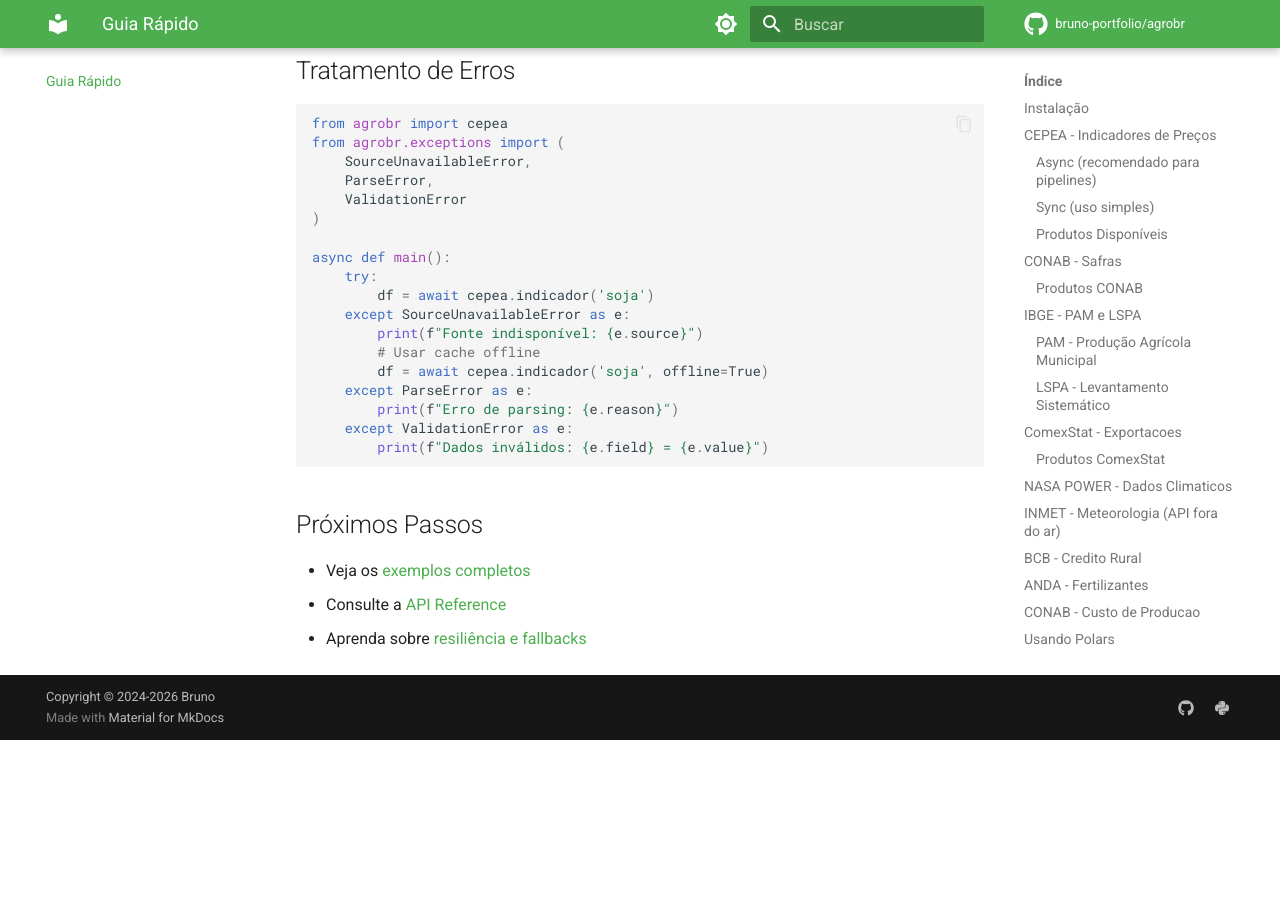
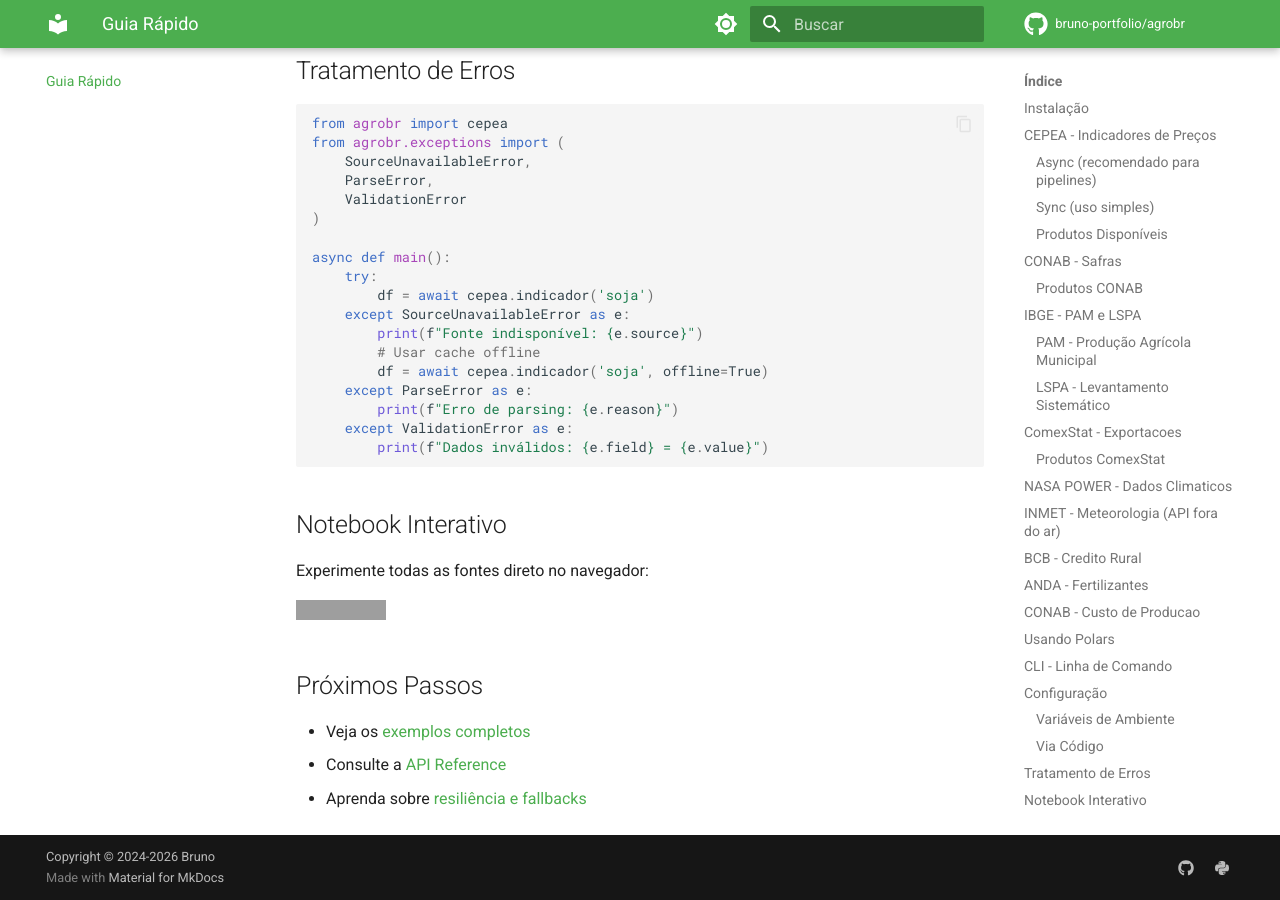
Before and after one commit to bruno-portfolio/agrobr, an MkDocs documentation site: the page built from docs/quickstart.md, in a window 1280 px wide and 900 px high, scrolled down 8429 px. Built offline with MkDocs 1.6.1 and Material for MkDocs 9.7.7, drawn with Linux system fonts in a browser that asks for light colours; comment, search, counter and statistics services are not loaded; before the commit the page ends 9169 px from its top, so only the background shows below that; grey boxes are pictures that could not be loaded.

Commit message:
docs: add Colab notebook link to landing page and docs

````diff
--- a/docs/quickstart.md
+++ b/docs/quickstart.md
@@ -404,6 +404,12 @@
         print(f"Dados inválidos: {e.field} = {e.value}")
 ```
 
+## Notebook Interativo
+
+Experimente todas as fontes direto no navegador:
+
+[![Open In Colab](https://colab.research.google.com/assets/colab-badge.svg)](https://colab.research.google.com/github/bruno-portfolio/agrobr/blob/main/examples/agrobr_demo.ipynb)
+
 ## Próximos Passos
 
 - Veja os [exemplos completos](https://github.com/bruno-portfolio/agrobr/tree/main/examples)
--- a/index.html
+++ b/index.html
@@ -705,6 +705,7 @@
     <p class="section-desc" style="margin: 0 auto 0;">MIT License. 563 testes. Documentação completa.</p>
     <div class="cta-links">
       <a href="https://www.agrobr.dev/docs/" class="cta-btn primary">Documentação →</a>
+      <a href="https://colab.research.google.com/github/bruno-portfolio/agrobr/blob/main/examples/agrobr_demo.ipynb" class="cta-btn secondary">Abrir no Colab ↗</a>
       <a href="https://github.com/bruno-portfolio/agrobr" class="cta-btn secondary">GitHub ↗</a>
       <a href="https://pypi.org/project/agrobr/" class="cta-btn secondary">PyPI ↗</a>
     </div>
````
Also changed, not shown: docs/index.md (+1 -0 lines).
